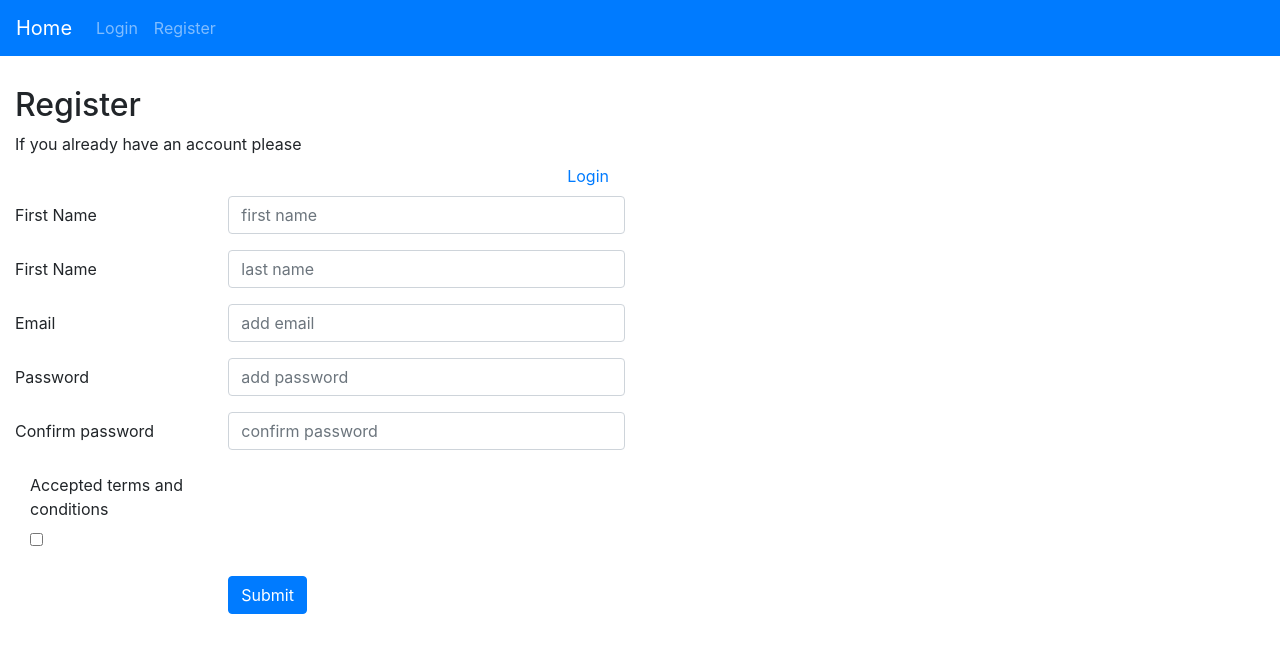
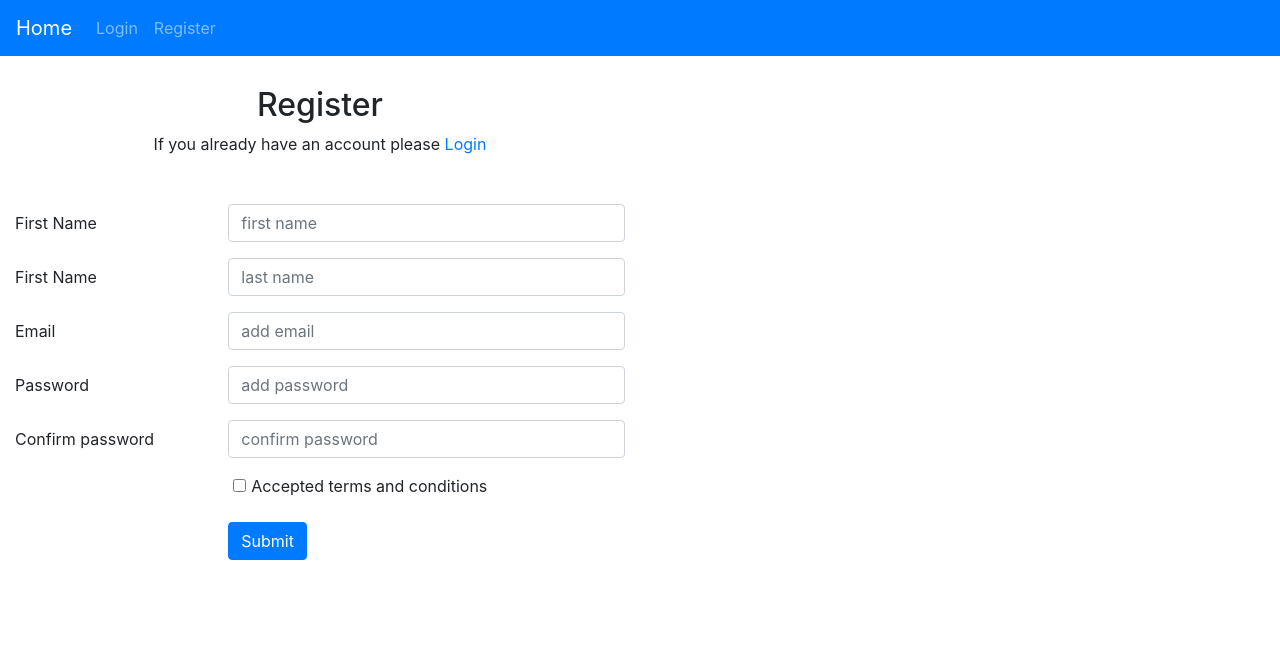
Before and after one commit to UrosPur/gallery-front, a Vue app: page /register in a window 1280 px wide. Shown: the top 652 px of the page. Built offline with nearby package versions, Linux system fonts and the light colour scheme.

Commit message:
a bit of style on register form

```diff
--- a/src/pages/Register.vue
+++ b/src/pages/Register.vue
@@ -1,8 +1,13 @@
 <template>
+
     <div class="col-6 form-login">
 
-        <h2>Register</h2>
-        <p class="welcome ">If you already have an account please <router-link class="nav-item nav-link " :to="{ name: 'login'}">Login</router-link>  </p>
+        <div class="text-center mb-5">
+            <h2>Register</h2>
+            <p class="welcome">If you already have an account please
+                <router-link :to="{ name: 'login'}">Login</router-link>
+            </p>
+        </div>
 
 
         <form @submit.prevent="login()">
@@ -44,11 +49,9 @@
             </div>
 
             <div class="form-group">
-                <label for="checkbox" class="col-4 col-form-label">Accepted terms and conditions</label>
-                <div class="col-8">
-                    <label class="checkbox-inline">
-                        <input id="checkbox" type="checkbox" name="checkbox" value="1">
-                    </label>
+                <div class="offset-4 col-8">
+                <label for="checkbox" class="ol-form-label">Accepted terms and conditions</label>
+                        <input class="checkbox" id="checkbox" type="checkbox" name="checkbox" value="1">
                 </div>
             </div>
 
@@ -65,11 +68,14 @@
     export default {
         name: "Register",
 
-        data(){
+        data() {
 
             return {
+                first_name: '',
+                last_name: '',
                 email: '',
-                password: ''
+                password: '',
+                passwordConfirmation: ''
             }
         }
     }
@@ -81,11 +87,15 @@
         margin-top: 30px;
     }
 
-
-
     .welcome {
         text-align: right;
         display: inline;
     }
+    .checkbox{
+        float: left;
+        position: relative;
+        top: 5px;
+        margin-right: 5px;
+    }
 
 </style>
```
